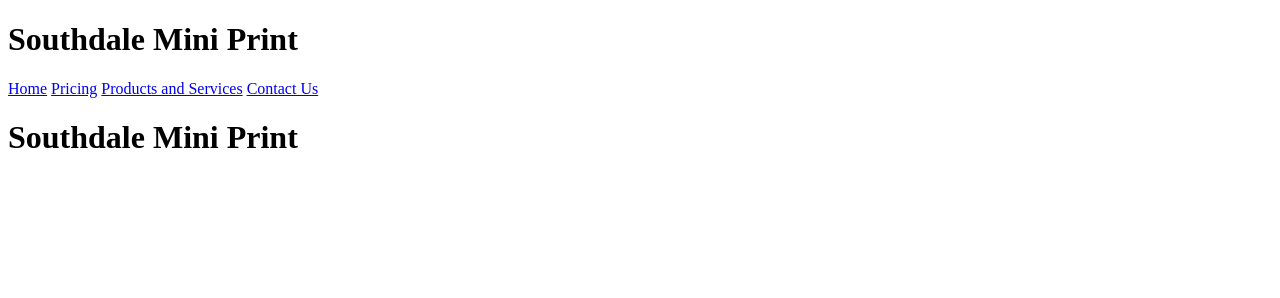
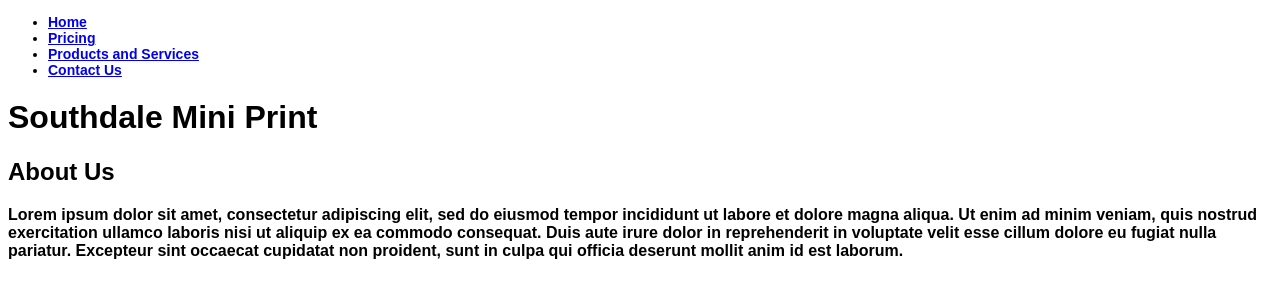
Before and after one commit to accessibiliTAY/SouthdaleMiniPrint, a plain HTML site: page index.html in a window 1280 px wide. Drawn offline with Linux system fonts and the light colour scheme.

Commit message:
adds additional html pages with top nav and some base css

```diff
--- a/index.html
+++ b/index.html
@@ -4,30 +4,44 @@
     <meta charset="utf-8">
     <title>Southdale Mini Print</title>
     <link rel="stylesheet" href="style.css" />
-  </head>
-  <body><!DOCTYPE html>
-<html lang=en>
-  <head>
-    <meta charset="utf-8">
-    <title>Southdale Mini Print</title>
-    <link rel="stylesheet" href="style.css" />
+    <base href="/">
   </head>
   <body>
     <div class="main">
+      <!-- Navigation -->
+      <nav role="navigation">
+        <div class="topnav">
+          <ul class="nav navbar">
+            <li>
+                <a href="/">Home</a>
+            </li>
+            <li>
+                <a href="/pricing">Pricing</a>
+            </li>
+            <li>
+                  <a href="/productsandservices">Products and Services</a>
+            </li>
+            <li>
+                  <a href="/contactus">Contact Us</a>
+            </li>
+          </ul>
+        </div>
+      </nav>
       <div class="mainheader">
         <h1>Southdale Mini Print</h1>
       </div>
-      <div class="main menu">
-        <a href="#">Home</a>
-        <a href="#">Pricing</a>
-        <a href="#">Products and Services</a>
-        <a href="#">Contact Us</a>
+      <div class="mainBody">
+        <h2>About Us</h2>
+        <p>Lorem ipsum dolor sit amet, consectetur adipiscing elit, sed do eiusmod
+          tempor incididunt ut labore et dolore magna aliqua. Ut enim ad minim veniam, quis
+          nostrud exercitation ullamco laboris nisi ut aliquip ex ea commodo consequat.
+          Duis aute irure dolor in reprehenderit in voluptate velit esse cillum dolore eu
+          fugiat nulla pariatur. Excepteur sint occaecat cupidatat non proident, sunt in
+          culpa qui officia deserunt mollit anim id est laborum.</p>
+
+          <img src="" alt="">
+
+
       </div>
     </div>
   </body>
-    <div class="main">
-      <div class="mainheader">
-        <h1>Southdale Mini Print</h1>
-      </div>
-    </div>
-  </body>
--- /dev/null
+++ b/style.css
@@ -0,0 +1,15 @@
+body, html {
+  width: auto;
+  height: auto;
+}
+
+body, h1, h2, h3, h4, h5, h6{
+  font-family: sans-serif;
+  font-weight: 600;
+
+}
+
+.topnav {
+  font-size: 14px;
+
+}
```
Also changed, not shown: contactus.html (added, +23 -0 lines), pricing.html (added, +23 -0 lines), productandservices.html (added, +23 -0 lines).
